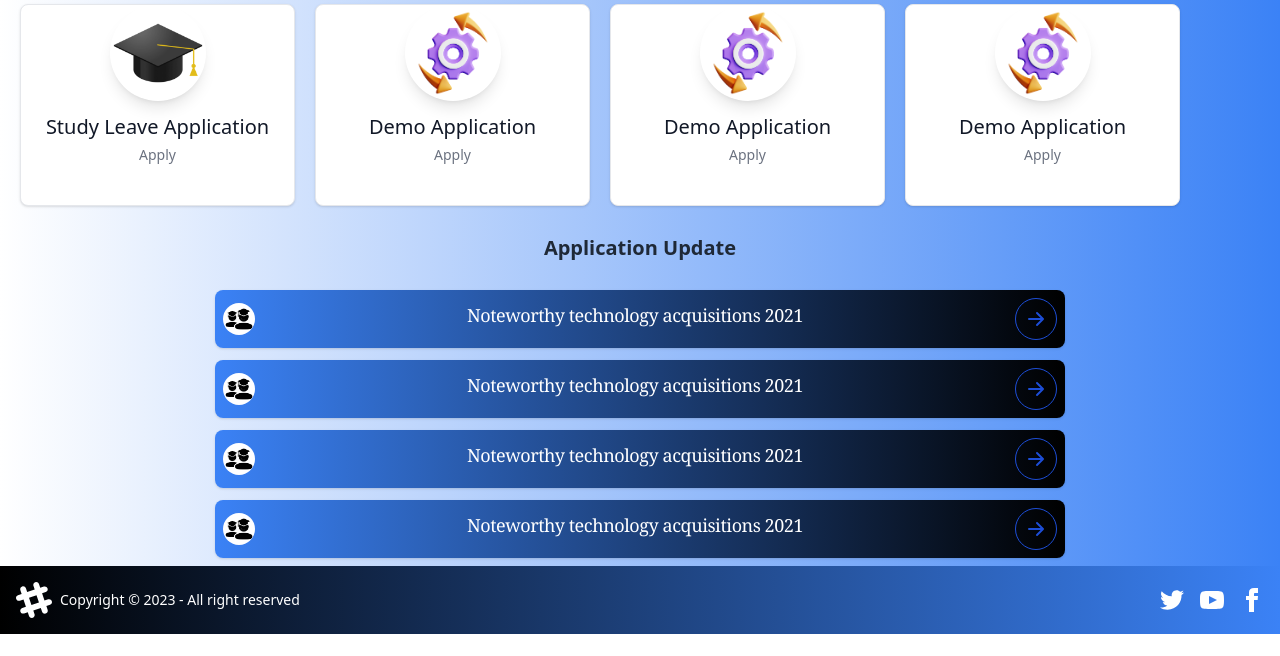
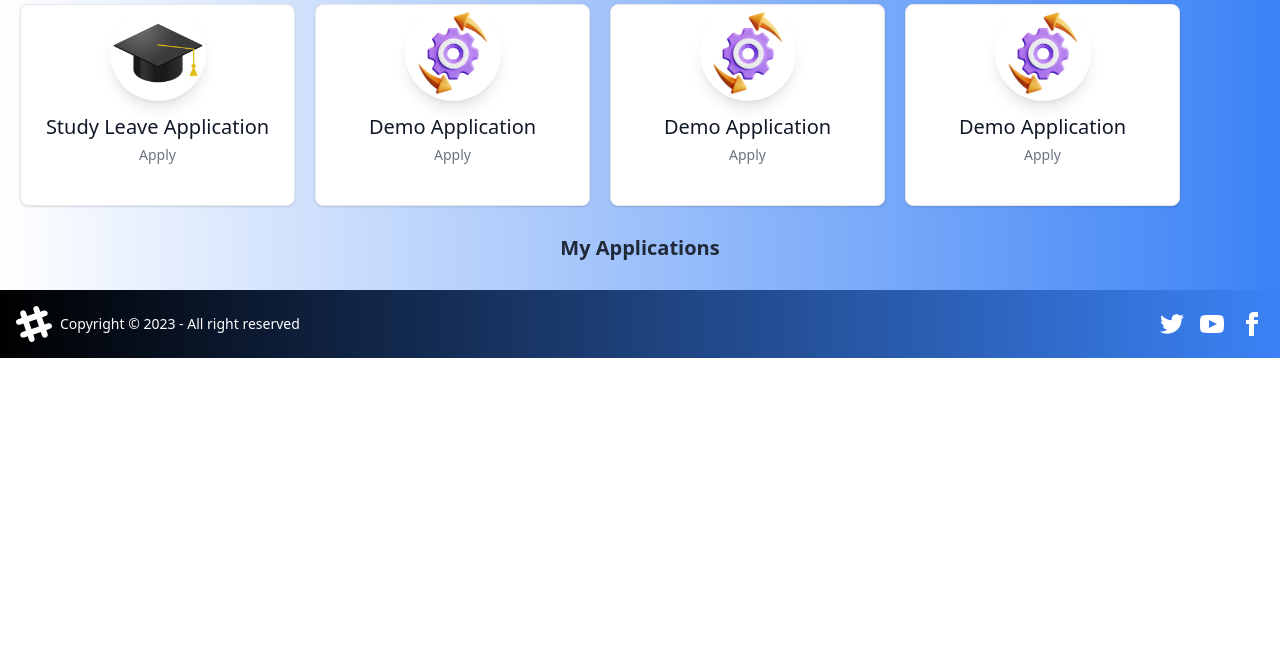
Before and after one commit to SabbirHasanBhuiyan/CU_NOC, a PHP site: page /applicant.php in a window 1280 px wide. Shown: the part 144-800 px from the top of the page. Run offline with PHP 8.4, Linux system fonts and the light colour scheme; the visitor is signed in with stand-in values (Sample User, id 1); data that the repository does not hold is empty; some libraries are stand-ins or nearby versions.

Commit message:
"small changes"

```diff
--- a/finalCode/applicant.php
+++ b/finalCode/applicant.php
@@ -62,70 +62,13 @@ session_start();
 
 <!-- --------Application Update----------------- -->
 <div class="">
-  <h2 class="text-center  text-xl text-serif font-bold  p-2 m-5">Application Update</h2>
+  <h2 class="text-center  text-xl text-serif font-bold  p-2 m-5">My Applications</h2>
 </div>
 
-<div class="grid grid-cols-6 gap-3">
-  <div class="col-start-2 col-span-4">
-    <a href="#" class="block w-9/10 p-2 bg-gradient-to-r from-blue-500 to-black rounded-lg shadow hover:bg-gray-100 dark:bg-gray-800 dark:border-gray-700 dark:hover:bg-gray-700">
-    <div class="flex flex-row justify-between items-center">
-      <img class="w-8 h-8 rounded-full" src="./images/leave.png" alt="">
-      <h5 class="mb-2  text-lg font-serif font-light tracking-tight text-white text-center">Noteworthy technology acquisitions 2021</h5>
-      <button type="button" class="text-blue-700 border border-blue-700 hover:bg-blue-700 hover:text-white focus:ring-4 focus:outline-none focus:ring-blue-300 font-medium rounded-full text-sm p-2.5 text-center inline-flex items-center dark:border-blue-500 dark:text-blue-500 dark:hover:text-white dark:focus:ring-blue-800">
-        <svg aria-hidden="true" class="w-5 h-5" fill="currentColor" viewBox="0 0 20 20" xmlns="http://www.w3.org/2000/svg"><path fill-rule="evenodd" d="M10.293 3.293a1 1 0 011.414 0l6 6a1 1 0 010 1.414l-6 6a1 1 0 01-1.414-1.414L14.586 11H3a1 1 0 110-2h11.586l-4.293-4.293a1 1 0 010-1.414z" clip-rule="evenodd"></path></svg>
-        <span class="sr-only">Icon description</span>
-      </button>
-
-    </div>
-    </a>
-  </div>
-  <div class="col-start-2 col-span-4">
-    <a href="#" class="block w-9/10 p-2 bg-gradient-to-r from-blue-500 to-black rounded-lg shadow hover:bg-gray-100 dark:bg-gray-800 dark:border-gray-700 dark:hover:bg-gray-700">
-    <div class="flex flex-row justify-between items-center">
-      <img class="w-8 h-8 rounded-full" src="./images/leave.png" alt="">
-      <h5 class="mb-2  text-lg font-serif font-light tracking-tight text-white text-center">Noteworthy technology acquisitions 2021</h5>
-      <button type="button" class="text-blue-700 border border-blue-700 hover:bg-blue-700 hover:text-white focus:ring-4 focus:outline-none focus:ring-blue-300 font-medium rounded-full text-sm p-2.5 text-center inline-flex items-center dark:border-blue-500 dark:text-blue-500 dark:hover:text-white dark:focus:ring-blue-800">
-        <svg aria-hidden="true" class="w-5 h-5" fill="currentColor" viewBox="0 0 20 20" xmlns="http://www.w3.org/2000/svg"><path fill-rule="evenodd" d="M10.293 3.293a1 1 0 011.414 0l6 6a1 1 0 010 1.414l-6 6a1 1 0 01-1.414-1.414L14.586 11H3a1 1 0 110-2h11.586l-4.293-4.293a1 1 0 010-1.414z" clip-rule="evenodd"></path></svg>
-        <span class="sr-only">Icon description</span>
-      </button>
-
-    </div>
-    </a>
-  </div>
-  <div class="col-start-2 col-span-4">
-    <a href="#" class="block w-9/10 p-2 bg-gradient-to-r from-blue-500 to-black rounded-lg shadow hover:bg-gray-100 dark:bg-gray-800 dark:border-gray-700 dark:hover:bg-gray-700">
-    <div class="flex flex-row justify-between items-center">
-      <img class="w-8 h-8 rounded-full" src="./images/leave.png" alt="">
-      <h5 class="mb-2  text-lg font-serif font-light tracking-tight text-white text-center">Noteworthy technology acquisitions 2021</h5>
-      <button type="button" class="text-blue-700 border border-blue-700 hover:bg-blue-700 hover:text-white focus:ring-4 focus:outline-none focus:ring-blue-300 font-medium rounded-full text-sm p-2.5 text-center inline-flex items-center dark:border-blue-500 dark:text-blue-500 dark:hover:text-white dark:focus:ring-blue-800">
-        <svg aria-hidden="true" class="w-5 h-5" fill="currentColor" viewBox="0 0 20 20" xmlns="http://www.w3.org/2000/svg"><path fill-rule="evenodd" d="M10.293 3.293a1 1 0 011.414 0l6 6a1 1 0 010 1.414l-6 6a1 1 0 01-1.414-1.414L14.586 11H3a1 1 0 110-2h11.586l-4.293-4.293a1 1 0 010-1.414z" clip-rule="evenodd"></path></svg>
-        <span class="sr-only">Icon description</span>
-      </button>
-
-    </div>
-    </a>
-  </div>
-  <div class="col-start-2 col-span-4">
-    <a href="#" class="block w-9/10 p-2 bg-gradient-to-r from-blue-500 to-black rounded-lg shadow hover:bg-gray-100 dark:bg-gray-800 dark:border-gray-700 dark:hover:bg-gray-700">
-    <div class="flex flex-row justify-between items-center">
-      <img class="w-8 h-8 rounded-full" src="./images/leave.png" alt="">
-      <h5 class="mb-2  text-lg font-serif font-light tracking-tight text-white text-center">Noteworthy technology acquisitions 2021</h5>
-      <button type="button" class="text-blue-700 border border-blue-700 hover:bg-blue-700 hover:text-white focus:ring-4 focus:outline-none focus:ring-blue-300 font-medium rounded-full text-sm p-2.5 text-center inline-flex items-center dark:border-blue-500 dark:text-blue-500 dark:hover:text-white dark:focus:ring-blue-800">
-        <svg aria-hidden="true" class="w-5 h-5" fill="currentColor" viewBox="0 0 20 20" xmlns="http://www.w3.org/2000/svg"><path fill-rule="evenodd" d="M10.293 3.293a1 1 0 011.414 0l6 6a1 1 0 010 1.414l-6 6a1 1 0 01-1.414-1.414L14.586 11H3a1 1 0 110-2h11.586l-4.293-4.293a1 1 0 010-1.414z" clip-rule="evenodd"></path></svg>
-        <span class="sr-only">Icon description</span>
-      </button>
-
-    </div>
-    </a>
-  </div>
+<?php require 'applicant_applications.php' ?>
 
 
-
-</div>
-
-
-
-
+<div>
 <footer class="footer items-center mt-2 p-4 bg-gradient-to-r from-black to-blue-500 text-neutral-content">
   <div class="items-center grid-flow-col">
     <svg width="36" height="36" viewBox="0 0 24 24" xmlns="http://www.w3.org/2000/svg" fill-rule="evenodd" clip-rule="evenodd" class="fill-current"><path d="M22.672 15.226l-2.432.811.841 2.515c.33 1.019-.209 2.127-1.23 2.456-1.15.325-2.148-.321-2.463-1.226l-.84-2.518-5.013 1.677.84 2.517c.391 1.203-.434 2.542-1.831 2.542-.88 0-1.601-.564-1.86-1.314l-.842-2.516-2.431.809c-1.135.328-2.145-.317-2.463-1.229-.329-1.018.211-2.127 1.231-2.456l2.432-.809-1.621-4.823-2.432.808c-1.355.384-2.558-.59-2.558-1.839 0-.817.509-1.582 1.327-1.846l2.433-.809-.842-2.515c-.33-1.02.211-2.129 1.232-2.458 1.02-.329 2.13.209 2.461 1.229l.842 2.515 5.011-1.677-.839-2.517c-.403-1.238.484-2.553 1.843-2.553.819 0 1.585.509 1.85 1.326l.841 2.517 2.431-.81c1.02-.33 2.131.211 2.461 1.229.332 1.018-.21 2.126-1.23 2.456l-2.433.809 1.622 4.823 2.433-.809c1.242-.401 2.557.484 2.557 1.838 0 .819-.51 1.583-1.328 1.847m-8.992-6.428l-5.01 1.675 1.619 4.828 5.011-1.674-1.62-4.829z"></path></svg>
@@ -138,6 +81,7 @@ session_start();
     <a><svg xmlns="http://www.w3.org/2000/svg" width="24" height="24" viewBox="0 0 24 24" class="fill-current"><path d="M9 8h-3v4h3v12h5v-12h3.642l.358-4h-4v-1.667c0-.955.192-1.333 1.115-1.333h2.885v-5h-3.808c-3.596 0-5.192 1.583-5.192 4.615v3.385z"></path></svg></a>
   </div>
 </footer>
+</div>
  <!-- flowbite -->
  <script src="https://cdnjs.cloudflare.com/ajax/libs/flowbite/1.6.3/flowbite.min.js"></script>
  <!-- tailwind -->
--- a/finalCode/index.php
+++ b/finalCode/index.php
@@ -26,7 +26,7 @@
 
 
 
-<form action="\CU_NOC\code\" method="post" class="">
+<form action="\CU_NOC\finalcode\" method="post" class="">
   <div class="mb-6 mt-5">
   <?php
 if ($showError==true)
@@ -88,6 +88,9 @@ if ($showError==true)
       <a><svg xmlns="http://www.w3.org/2000/svg" width="24" height="24" viewBox="0 0 24 24" class="fill-current"><path d="M19.615 3.184c-3.604-.246-11.631-.245-15.23 0-3.897.266-4.356 2.62-4.385 8.816.029 6.185.484 8.549 4.385 8.816 3.6.245 11.626.246 15.23 0 3.897-.266 4.356-2.62 4.385-8.816-.029-6.185-.484-8.549-4.385-8.816zm-10.615 12.816v-8l8 3.993-8 4.007z"></path></svg></a>
       <a><svg xmlns="http://www.w3.org/2000/svg" width="24" height="24" viewBox="0 0 24 24" class="fill-current"><path d="M9 8h-3v4h3v12h5v-12h3.642l.358-4h-4v-1.667c0-.955.192-1.333 1.115-1.333h2.885v-5h-3.808c-3.596 0-5.192 1.583-5.192 4.615v3.385z"></path></svg></a>
     </div>
+
+
+
   </footer>
 
  <!-- flowbite -->
```
Also changed, not shown: finalCode/signUp.php (+6 -16 lines), 5 other files.
